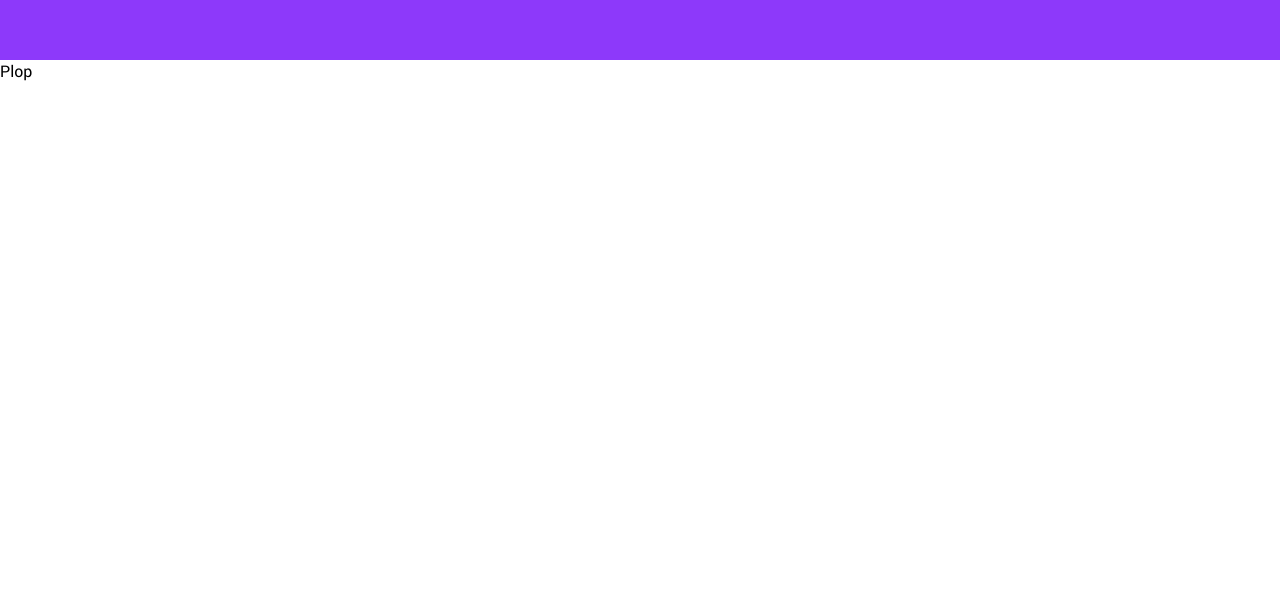
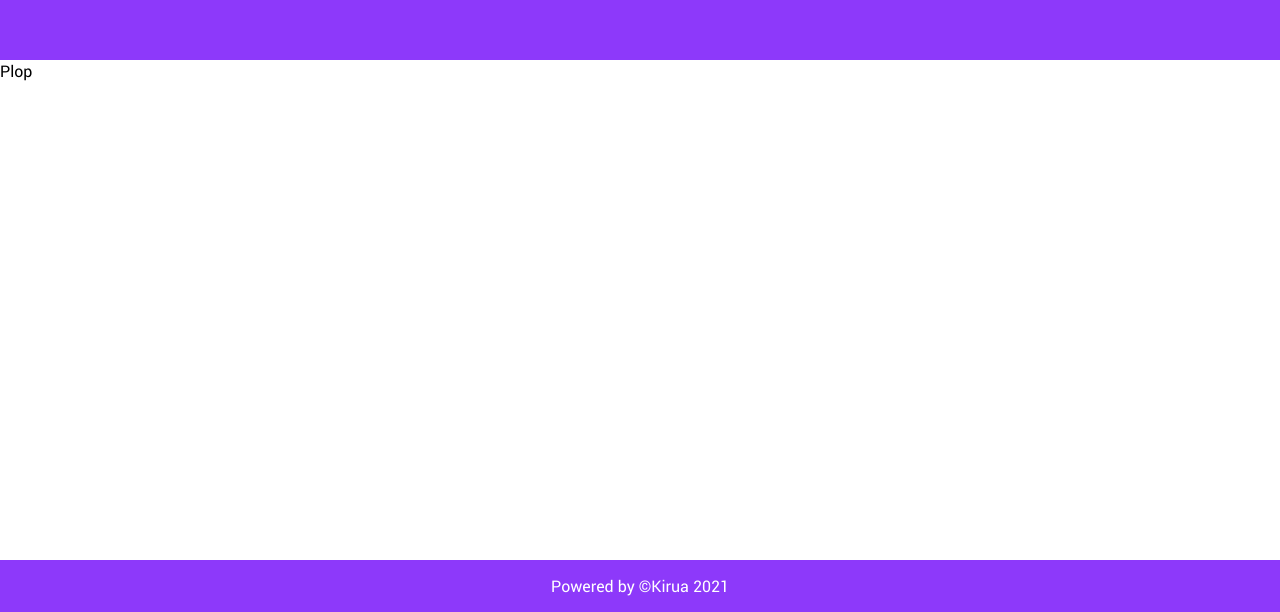
Before and after one commit to yohann-kevin/STB, a Vue app: page / in a window 1280 px wide. Shown: the part 2136-2748 px from the top of the page. Before the commit the page ends 2696 px from the top, so only its background shows below. Built offline with nearby package versions, Linux system fonts and the light colour scheme; the HTML template or start-up script is replaced by a standard one.

Commit message:
feat: add components footer

```diff
--- a/src/App.vue
+++ b/src/App.vue
@@ -11,6 +11,7 @@
     <Trend/>
     <About/>
     <Contact/>
+    <Footer/>
   </div>
 </template>
 
@@ -24,6 +25,7 @@
 import Trend from './components/Trend.vue'
 import About from './components/About.vue'
 import Contact from './components/Contact.vue'
+import Footer from './components/Footer.vue'
 
 export default {
   name: 'App',
@@ -36,7 +38,8 @@
     Comparator,
     Trend,
     About,
-    Contact
+    Contact,
+    Footer
   },
   methods: {
     navEvent: function (isSmart,value) {
--- /dev/null
+++ b/src/components/Footer.vue
@@ -0,0 +1,20 @@
+<template>
+  <div id="bottom">
+    <p>Powered by &copy;Kirua 2021</p>
+  </div>
+</template>
+
+<script>
+export default {
+
+}
+</script>
+
+<style scoped>
+#bottom {
+  background-color: var(--purple);
+  color: var(--white);
+  text-align: center;
+  padding: 15px;
+}
+</style>
```
